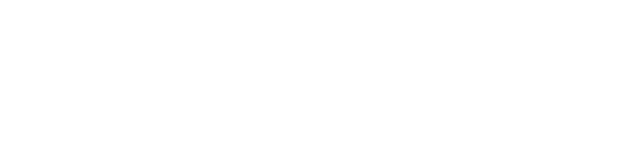
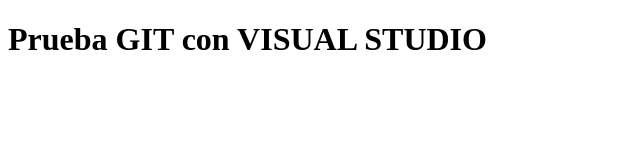
Before and after one commit to cm0721/repasogit, a plain HTML site: page index.html in a window 1280 px wide. Shown: the whole page, without its empty margins (0-640 px from the left). Drawn offline with Linux system fonts and the light colour scheme.

Commit message:
Cambios ok

```diff
--- a/css/estilos.css
+++ b/css/estilos.css
@@ -0,0 +1,3 @@
+body{
+    background: lightblue;
+}
--- a/index.html
+++ b/index.html
@@ -7,6 +7,6 @@
     <title>Inicios GIT Visual STUDIO </title>
 </head>
 <body>
-
+    <h1>Prueba GIT con VISUAL STUDIO</h1>
 </body>
 </html>
```
